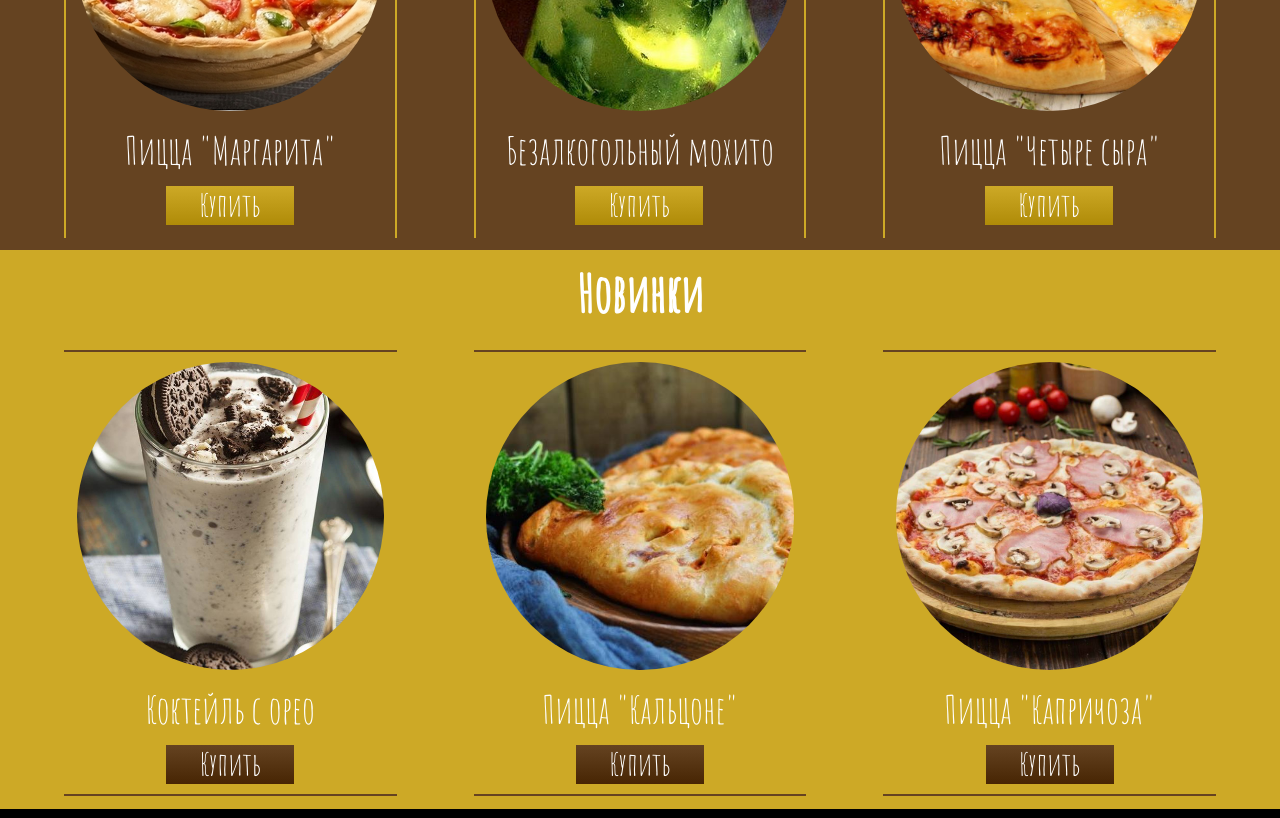
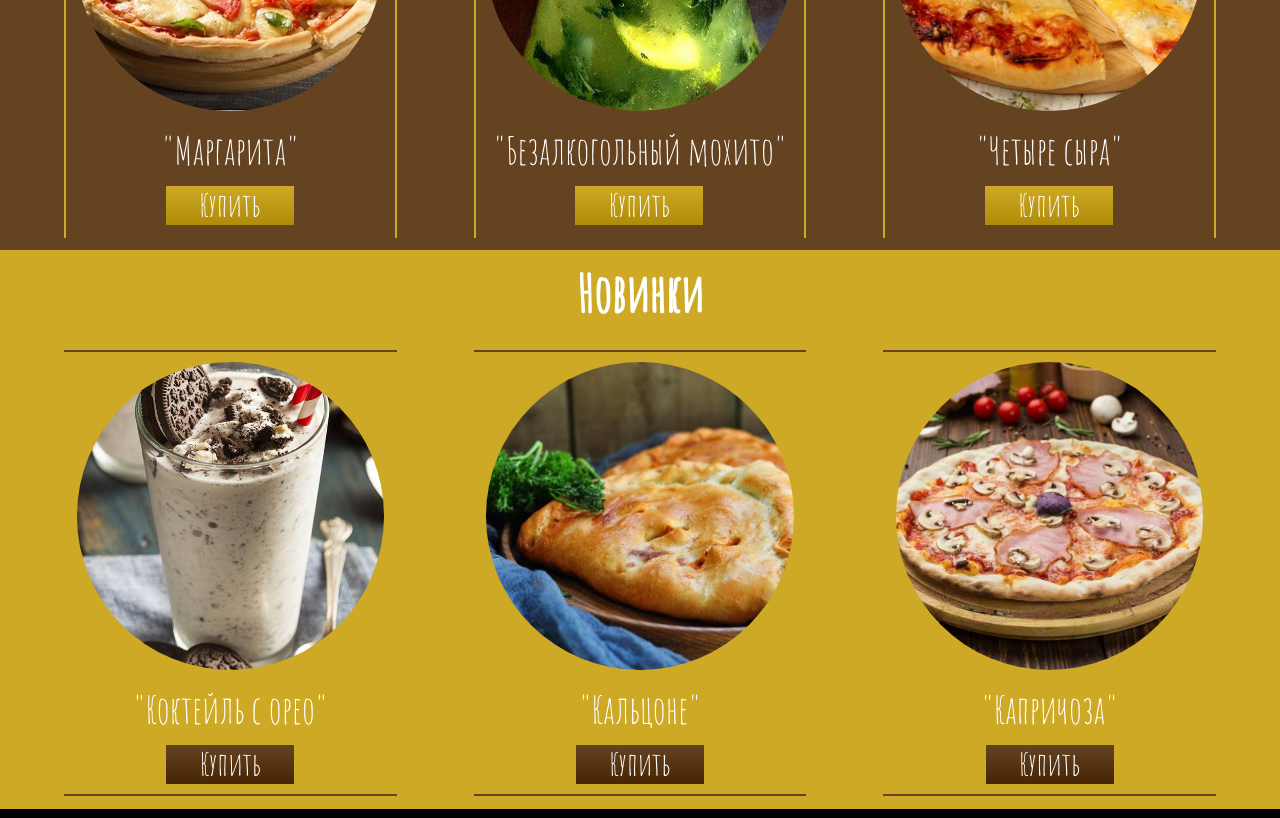
Before and after one commit to ukrainian-developer/bestpizza, a plain HTML site: page index.html in a window 1280 px wide. Shown: the part 880-1698 px from the top of the page. Drawn offline with Linux system fonts and the light colour scheme.

Commit message:
Update index.html

```diff
--- a/index.html
+++ b/index.html
@@ -65,17 +65,17 @@
 					<h2>Самые популярные товары</h2>
 					<article>
 						<img src="img/items/pizza/margarita.jpg">
-						<p>Пицца "Маргарита"</p>
+						<p>"Маргарита"</p>
 						<input type="button" value="Купить">
 					</article>
 					<article>
 						<img src="img/items/drinks/nonalcoholicmojito.jpg">
-						<p>Безалкогольный мохито</p>
+						<p>"Безалкогольный мохито"</p>
 						<input type="button" value="Купить">
 					</article>
 					<article>
 						<img src="img/items/pizza/fourcheeses.jpg">
-						<p>Пицца "Четыре сыра"</p>
+						<p>"Четыре сыра"</p>
 						<input type="button" value="Купить">
 					</article>
 				</section>
@@ -83,17 +83,17 @@
 					<h2>Новинки</h2>
 					<article>
 						<img src="img/items/drinks/coctailwithoreo.jpg">
-						<p>Коктейль с орео</p>
+						<p>"Коктейль с орео"</p>
 						<input type="button" value = "Купить">
 					</article>
 					<article>
 						<img src="img/items/pizza/calzone.jpg">
-						<p>Пицца "Кальцоне"</p>
+						<p>"Кальцоне"</p>
 						<input type="button" value = "Купить">
 					</article>
 					<article>
 						<img src="img/items/pizza/capricose.jpg">
-						<p>Пицца "Капричоза"</p>
+						<p>"Капричоза"</p>
 						<input type="button" value = "Купить">
 					</article>
 				</section>
```
